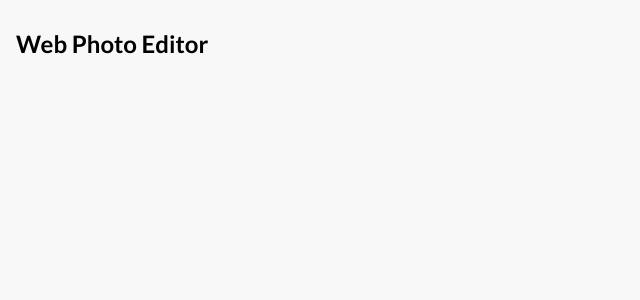
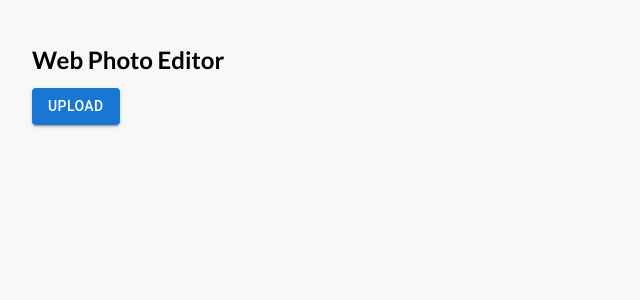
Before and after one commit to wtuminski/web-photo-editor, a React (Vite) app: page / in a window 1280 px wide. Shown: the top 300 px of the page, without its empty margins (0-640 px from the left). Built offline with nearby package versions, Linux system fonts and the light colour scheme.

Commit message:
Introduced a skelleton of editing page and some essential utils

```diff
--- a/src/App.tsx
+++ b/src/App.tsx
@@ -1 +1,10 @@
-export const App = () => <h1>Web Photo Editor</h1>;
+import { Unstable_Grid2 as Grid } from '@mui/material';
+
+import { EditorView } from '~/Views/EditorView';
+
+export const App = () => (
+  <Grid container alignSelf="stretch" flexDirection="column" flex={1} m={2} p={2}>
+    <h1>Web Photo Editor</h1>
+    <EditorView />
+  </Grid>
+);
--- a/src/Styles/main.scss
+++ b/src/Styles/main.scss
@@ -30,7 +30,6 @@ body {
 #root {
   display: flex;
   align-items: flex-start;
-  padding: 1rem;
   min-height: 100vh;
 }
 
--- /dev/null
+++ b/src/Utils/constants.ts
@@ -0,0 +1,5 @@
+export const supportedImageFileTypes = [
+  'image/jpeg',
+  'image/png',
+  'image/svg+xml',
+] as const satisfies Readonly<ImageFileType[]>;
--- /dev/null
+++ b/src/Utils/kernelTypes.d.ts
@@ -0,0 +1,5 @@
+type ImageFileType = 'image/jpeg' | 'image/png' | 'image/svg+xml';
+
+interface ImageFile extends File {
+  type: ImageFileType;
+}
--- /dev/null
+++ b/src/Utils/typeGuards.ts
@@ -0,0 +1,6 @@
+import { supportedImageFileTypes } from './constants';
+
+export const isSupportedImageFile = (file: File | ImageFile): file is ImageFile =>
+  supportedImageFileTypes.includes(file.type as ImageFileType);
+
+export const isString = (value: unknown): value is string => typeof value === 'string';
--- /dev/null
+++ b/src/Views/EditorView/EditorView.tsx
@@ -0,0 +1,24 @@
+import { Unstable_Grid2 as Grid } from '@mui/material';
+import { useEffect, useState } from 'react';
+
+import { supportedImageFileTypes } from '~/Utils/constants';
+import { isSupportedImageFile } from '~/Utils/typeGuards';
+
+import { ImageConfigPane } from './components/ImageConfigPane';
+import { ImageDisplaySpace } from './components/ImageDisplaySpace';
+
+export const EditorView: React.FC = () => {
+  const [file, setFile] = useState<ImageFile>();
+
+  useEffect(() => console.log(file), [file]);
+  return (
+    <Grid display="grid" flex={1} gridTemplateColumns="1fr 4fr">
+      <ImageConfigPane
+        supportedImageFileTypes={supportedImageFileTypes}
+        loadImage={setFile}
+        isSupportedImageFile={isSupportedImageFile}
+      />
+      <ImageDisplaySpace />
+    </Grid>
+  );
+};
--- /dev/null
+++ b/src/Views/EditorView/components/ImageConfigPane/ImageConfigPane.tsx
@@ -0,0 +1,28 @@
+import { Button, Unstable_Grid2 as Grid } from '@mui/material';
+import { ChangeEventHandler, useMemo } from 'react';
+
+interface Props {
+  supportedImageFileTypes: Readonly<ImageFileType[]>;
+  loadImage: (image: ImageFile) => void;
+  isSupportedImageFile: (file: File | ImageFile) => file is ImageFile;
+}
+
+export const ImageConfigPane: React.FC<Props> = ({
+  loadImage,
+  supportedImageFileTypes,
+  isSupportedImageFile,
+}) => {
+  const accept = useMemo(() => supportedImageFileTypes.join(', '), [supportedImageFileTypes]);
+  const onImageChange: ChangeEventHandler<HTMLInputElement> = e => {
+    const image = e.target.files?.[0];
+    if (image && isSupportedImageFile(image)) loadImage(image);
+  };
+  return (
+    <Grid container alignItems="flex-start">
+      <Button variant="contained" component="label">
+        Upload
+        <input hidden accept={accept} type="file" onChange={onImageChange} />
+      </Button>
+    </Grid>
+  );
+};
--- /dev/null
+++ b/src/Views/EditorView/components/ImageConfigPane/index.ts
@@ -0,0 +1 @@
+export * from './ImageConfigPane';
--- /dev/null
+++ b/src/Views/EditorView/components/ImageDisplaySpace/ImageDisplaySpace.tsx
@@ -0,0 +1,16 @@
+import { useRef } from 'react';
+
+interface Props {
+  // TODO - who can know that we use canvas?
+  //   drawImage: (image: ImageFile) => void;
+}
+
+export const ImageDisplaySpace: React.FC<Props> = ({}) => {
+  const canvasRef = useRef<HTMLCanvasElement>(null);
+
+  return (
+    <div>
+      <canvas ref={canvasRef}></canvas>
+    </div>
+  );
+};
--- /dev/null
+++ b/src/Views/EditorView/components/ImageDisplaySpace/index.ts
@@ -0,0 +1 @@
+export * from './ImageDisplaySpace';
--- /dev/null
+++ b/src/Views/EditorView/index.ts
@@ -0,0 +1 @@
+export * from './EditorView';
```
Also changed, not shown: src/Utils/canvas.ts (added, +15 -0 lines).
